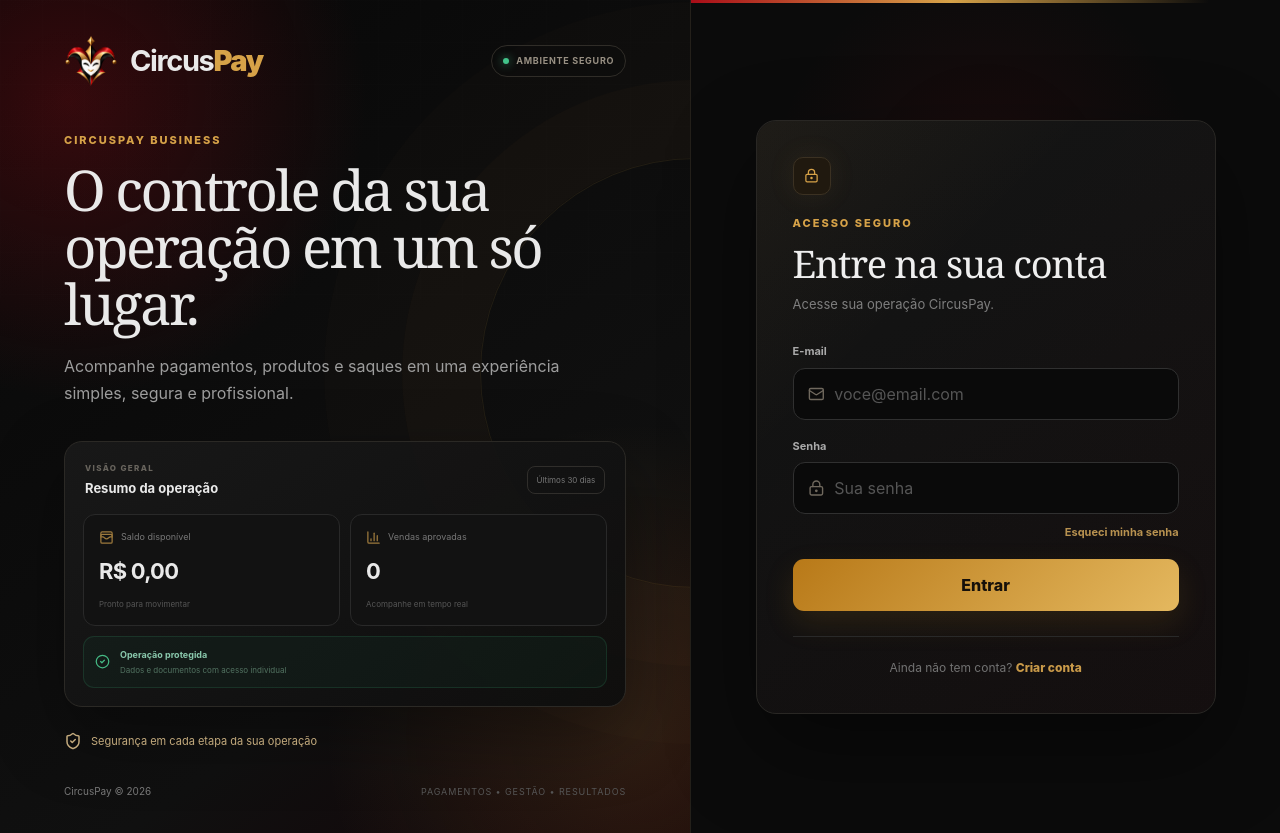
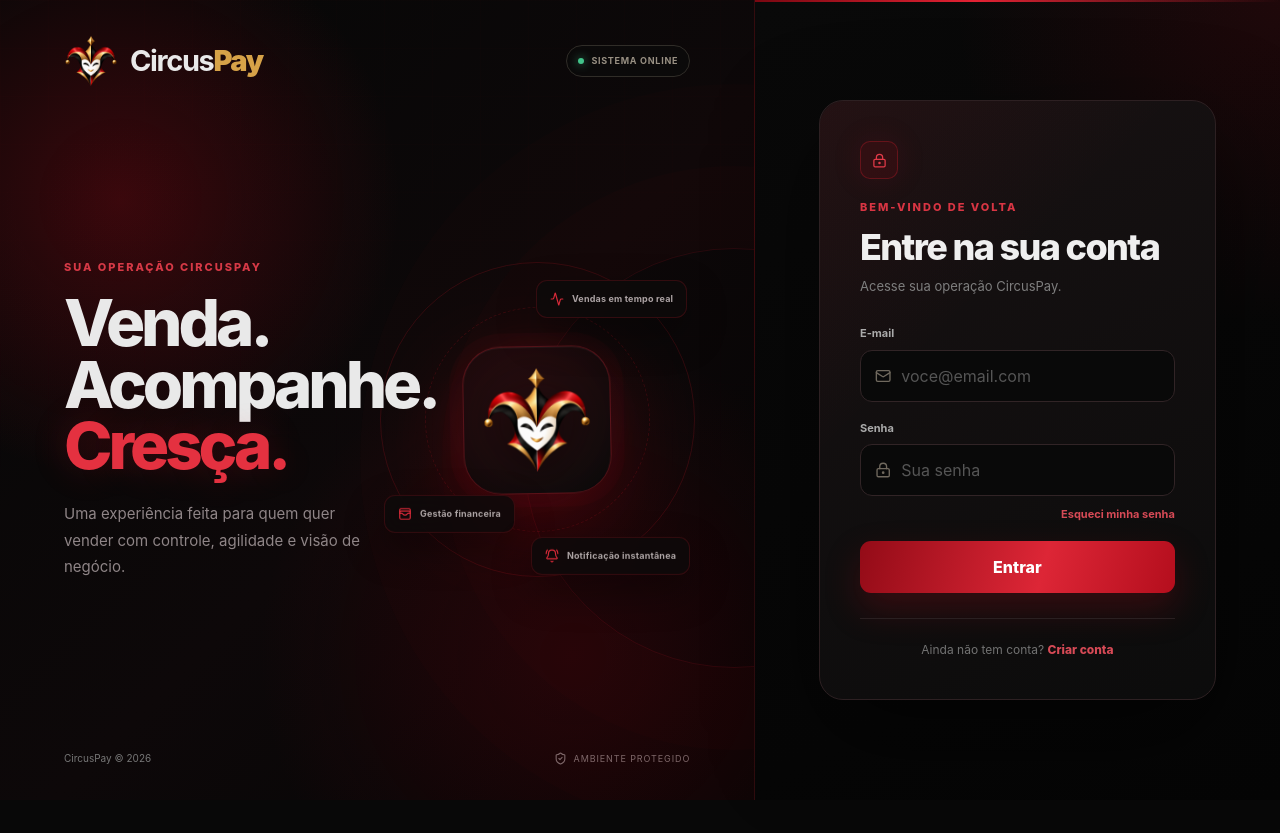
Before and after one commit to lipewpgit/CircusPay, a Next.js app: page /login in a window 1280 px wide. After the commit the page ends 800 px from the top, so only its background shows below. Built offline with nearby package versions, Linux system fonts and the light colour scheme.

Commit message:
feat: create red and black animated login experiences

```diff
--- a/app/admin/ativar/page.tsx
+++ b/app/admin/ativar/page.tsx
@@ -8,6 +8,7 @@ export default async function ActivateAdminPage({ searchParams }: { searchParams
 
   return (
     <AuthShell
+      variant="admin"
       title="Ativar administrador"
       description="Crie o acesso inicial usando o e-mail autorizado."
       footer={<>Já ativou? <Link href="/admin/login">Entrar no painel</Link></>}
--- a/app/admin/login/page.tsx
+++ b/app/admin/login/page.tsx
@@ -8,6 +8,7 @@ export default async function AdminLoginPage({ searchParams }: { searchParams: P
 
   return (
     <AuthShell
+      variant="admin"
       title="Painel administrativo"
       description="Acesso exclusivo à administração da CircusPay."
       footer={<>Primeiro acesso? <Link href="/admin/ativar">Ativar painel</Link></>}
--- a/components/auth-shell.tsx
+++ b/components/auth-shell.tsx
@@ -1,5 +1,6 @@
 import Link from "next/link";
-import { BarChart3, CircleCheck, LockKeyhole, ShieldCheck, WalletCards } from "lucide-react";
+import Image from "next/image";
+import { Activity, BellRing, LockKeyhole, ShieldCheck, WalletCards } from "lucide-react";
 import { Brand } from "@/components/brand";
 
 export function AuthShell({
@@ -7,45 +8,46 @@ export function AuthShell({
   title,
   description,
   footer,
+  variant = "seller",
 }: {
   children: React.ReactNode;
   title: string;
   description: string;
   footer: React.ReactNode;
+  variant?: "seller" | "admin";
 }) {
+  const isAdmin = variant === "admin";
+
   return (
-    <main className="auth-page">
-      <section className="auth-visual">
+    <main className={`auth-page ${isAdmin ? "admin-auth-page" : "seller-auth-page"}`}>
+      {!isAdmin && <section className="auth-visual">
         <div className="auth-brand-row">
           <Brand />
-          <span className="auth-live"><i /> Ambiente seguro</span>
+          <span className="auth-live"><i /> Sistema online</span>
         </div>
         <div className="auth-pitch">
-          <span className="eyebrow">CIRCUSPAY BUSINESS</span>
-          <h1>O controle da sua operação em um só lugar.</h1>
-          <p>Acompanhe pagamentos, produtos e saques em uma experiência simples, segura e profissional.</p>
-
-          <div className="auth-preview" aria-hidden="true">
-            <div className="auth-preview-head">
-              <div><span>VISÃO GERAL</span><strong>Resumo da operação</strong></div>
-              <span className="auth-preview-period">Últimos 30 dias</span>
-            </div>
-            <div className="auth-preview-grid">
-              <article><span><WalletCards size={15}/> Saldo disponível</span><strong>R$ 0,00</strong><small>Pronto para movimentar</small></article>
-              <article><span><BarChart3 size={15}/> Vendas aprovadas</span><strong>0</strong><small>Acompanhe em tempo real</small></article>
-            </div>
-            <div className="auth-preview-status"><CircleCheck size={15}/><span><strong>Operação protegida</strong><small>Dados e documentos com acesso individual</small></span></div>
+          <div className="auth-copy">
+            <span className="eyebrow">SUA OPERAÇÃO CIRCUSPAY</span>
+            <h1>Venda. Acompanhe.<br/><em>Cresça.</em></h1>
+            <p>Uma experiência feita para quem quer vender com controle, agilidade e visão de negócio.</p>
           </div>
 
-          <div className="trust-line"><ShieldCheck size={18} /> Segurança em cada etapa da sua operação</div>
+          <div className="auth-stage" aria-hidden="true">
+            <span className="stage-orbit orbit-one" />
+            <span className="stage-orbit orbit-two" />
+            <div className="stage-core"><span /><Image src="/circuspay-mark-transparent.png" width={112} height={112} alt="" /></div>
+            <div className="stage-chip stage-chip-one"><Activity size={14}/><span>Vendas em tempo real</span></div>
+            <div className="stage-chip stage-chip-two"><WalletCards size={14}/><span>Gestão financeira</span></div>
+            <div className="stage-chip stage-chip-three"><BellRing size={14}/><span>Notificação instantânea</span></div>
+          </div>
         </div>
-        <div className="auth-visual-footer"><Link href="/" className="back-home">CircusPay © 2026</Link><span>Pagamentos • Gestão • Resultados</span></div>
-      </section>
+        <div className="auth-visual-footer"><Link href="/" className="back-home">CircusPay © 2026</Link><span><ShieldCheck size={13}/> Ambiente protegido</span></div>
+      </section>}
       <section className="auth-panel">
         <div className="auth-card">
-          <div className="mobile-brand"><Brand compact /></div>
+          <div className={`mobile-brand ${isAdmin ? "admin-brand" : ""}`}><Brand compact /></div>
           <span className="auth-lock"><LockKeyhole size={15}/></span>
-          <span className="auth-kicker">ACESSO SEGURO</span>
+          <span className="auth-kicker">{isAdmin ? "ADMINISTRAÇÃO" : "BEM-VINDO DE VOLTA"}</span>
           <h2>{title}</h2>
           <p>{description}</p>
           {children}
```
Also changed, not shown: app/globals.css.
